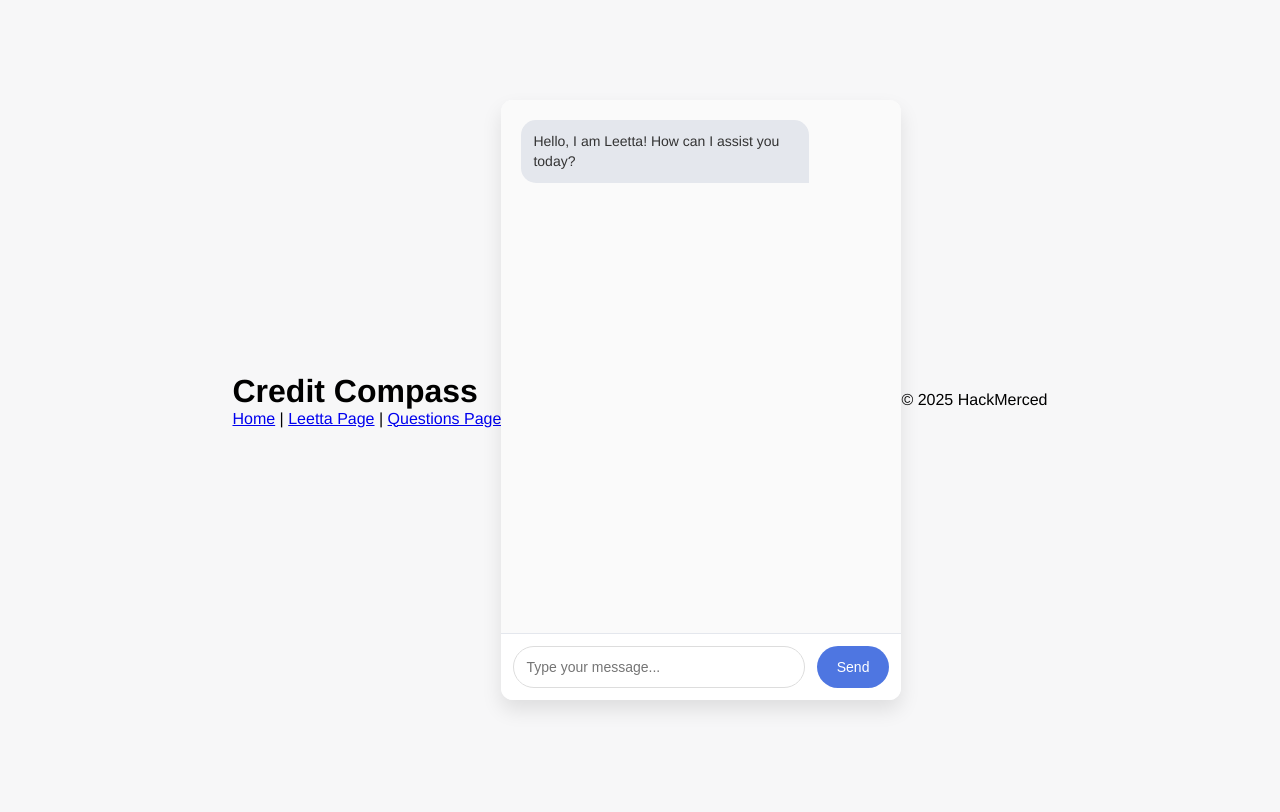
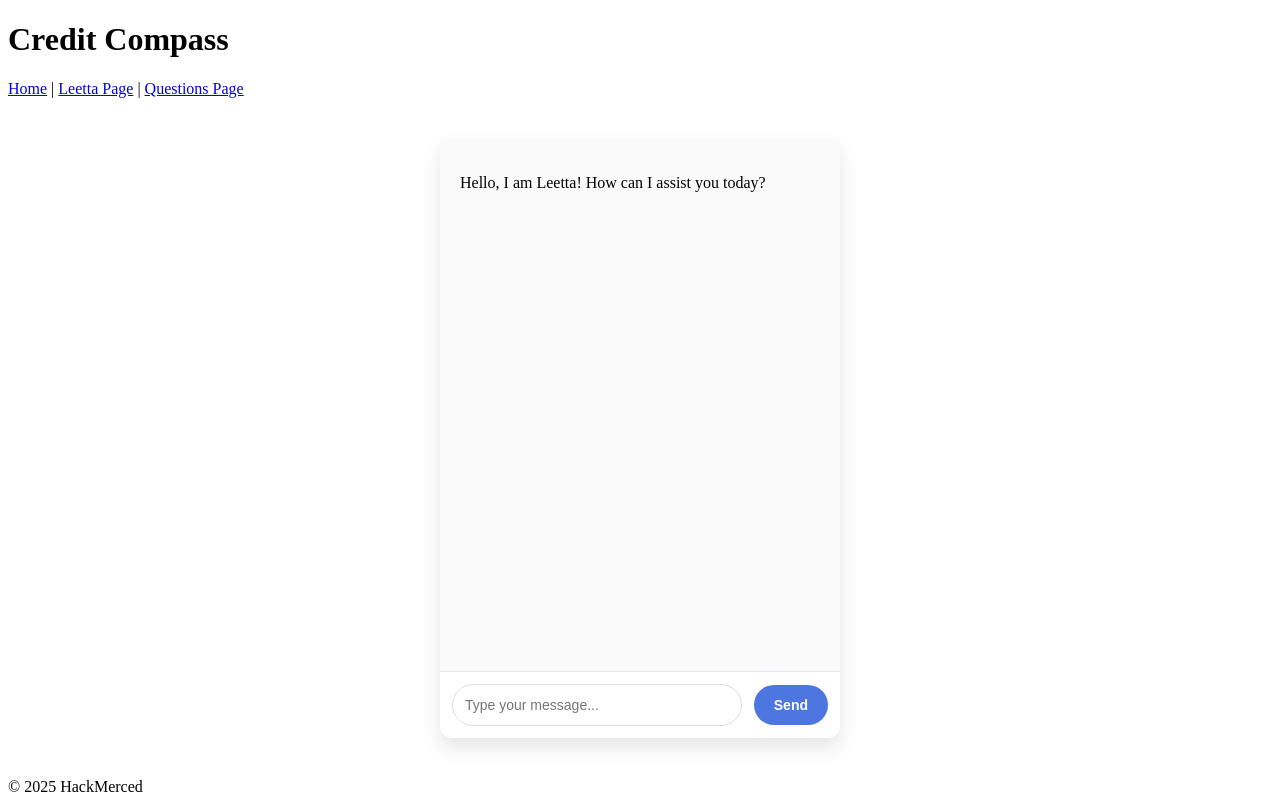
Before and after one commit to parthgmjain/CreditCompass, a Flask app: page /letta in a window 1280 px wide. Before the commit the page ends 710 px from the top, so only its background shows below. Run offline with Flask 3, Linux system fonts and the light colour scheme.

Commit message:
styled questions page and some tweaks with lemon ai

```diff
--- a/static/main.css
+++ b/static/main.css
@@ -1,76 +1,62 @@
-/* Reset some default styles */
-* {
-    margin: 0;
-    padding: 0;
+/* Input container - Fixes full-width issue */
+.input-container {
+    display: flex;
+    align-items: center;
+    padding: 12px;
+    background-color: #fff;
+    border-top: 1px solid #e4e7ed;
+    border-radius: 0 0 12px 12px;
+    width: 100%;
     box-sizing: border-box;
 }
-
-/* Body and overall page styles */
-body {
-    font-family: 'Helvetica Neue', sans-serif;
-    background-color: #f7f7f8;
-    display: flex;
-    justify-content: center;
-    align-items: center;
-    min-height: 100vh;
-    padding: 20px;
+input[type="text"] {
+    flex-grow: 1;
+    padding: 12px;
+    border-radius: 25px;
+    border: 1px solid #ddd;
+    font-size: 14px;
+    margin-right: 8px; /* Adjusted to give the button space */
+    transition: border 0.3s ease;
+    width: calc(100% - 80px); /* Adjust width properly */
 }
 
-/* Chat container */
+button#send-btn {
+    background-color: #4e76e1;
+    color: white;
+    padding: 12px 16px;
+    border: none;
+    border-radius: 25px;
+    cursor: pointer;
+    font-size: 14px;
+    font-weight: bold;
+    transition: background-color 0.3s ease;
+    width: auto;
+    min-width: 70px;
+    flex-shrink: 0; /* Prevents button from getting squeezed */
+}
+
 .chat-container {
-    width: 400px;
-    height: 600px;
+    width: 400px;           /* Fixed width for the chat card */
+    height: 600px;          /* Adjust height to your preference */
     background-color: #fff;
     border-radius: 12px;
     box-shadow: 0 10px 20px rgba(0, 0, 0, 0.1);
     display: flex;
     flex-direction: column;
     overflow: hidden;
+    margin: 40px auto;       /* Centers horizontally in the page */
 }
-
-/* Chat box where messages will appear */
 .chat-box {
     flex-grow: 1;
-    padding: 20px;
+    padding: 20px;  /* Adds spacing inside chat box */
     overflow-y: auto;
     display: flex;
     flex-direction: column;
-    gap: 15px;
+    gap: 15px;  /* Adds space between messages */
     background-color: #fafafa;
 }
 
-/* Individual message styles */
-.message {
-    max-width: 80%;
-    padding: 12px;
-    border-radius: 15px;
-    line-height: 1.4;
-    word-wrap: break-word;
-    font-size: 14px;
-}
-
-.user-message {
-    background-color: #4e76e1;
-    color: white;
-    align-self: flex-end;
-    border-bottom-left-radius: 0;
-}
-
-.bot-message {
-    background-color: #e4e7ed;
-    color: #333;
-    align-self: flex-start;
-    border-bottom-right-radius: 0;
-}
-
-/* Input container */
-.input-container {
-    display: flex;
-    padding: 12px;
-    background-color: #fff;
-    border-top: 1px solid #e4e7ed;
-}
-
+/* Input field - Keeps it inside chat box */
 input[type="text"] {
     flex-grow: 1;
     padding: 12px;
@@ -79,14 +65,11 @@ input[type="text"] {
     font-size: 14px;
     margin-right: 12px;
     transition: border 0.3s ease;
+    width: calc(100% - 80px); /* Adjust width properly */
 }
 
-input[type="text"]:focus {
-    outline: none;
-    border-color: #4e76e1;
-}
-
-button {
+/* Fix for oversized send button */
+button#send-btn {
     background-color: #4e76e1;
     color: white;
     padding: 12px 20px;
@@ -94,39 +77,12 @@ button {
     border-radius: 25px;
     cursor: pointer;
     font-size: 14px;
+    font-weight: bold;
     transition: background-color 0.3s ease;
+    width: auto; /* Stops it from stretching */
+    min-width: 70px;
 }
 
-button:hover {
+button#send-btn:hover {
     background-color: #3d68b7;
 }
-
-/* Scrolling behavior */
-.chat-box::-webkit-scrollbar {
-    width: 8px;
-}
-
-.chat-box::-webkit-scrollbar-thumb {
-    background-color: #4e76e1;
-    border-radius: 10px;
-}
-
-.chat-box::-webkit-scrollbar-track {
-    background: #fafafa;
-}
-
-/* Optional animations */
-.message {
-    animation: fadeIn 0.4s ease-in-out;
-}
-
-@keyframes fadeIn {
-    0% {
-        opacity: 0;
-        transform: translateY(10px);
-    }
-    100% {
-        opacity: 1;
-        transform: translateY(0);
-    }
-}
--- a/templates/base.html
+++ b/templates/base.html
@@ -6,6 +6,8 @@
     <meta name="description" content="Welcome to Credit Compass, your guide to better credit management.">
     <meta name="author" content="HackMerced Team">
     <link rel="stylesheet" href="{{ url_for('static', filename='main.css') }}">
+    <link rel="stylesheet" type="text/css" href="{{ url_for('static', filename='main.css') }}">
+
     <title>{% block title %}Credit Compass{% endblock %}</title>
 </head>
 <body>
```
